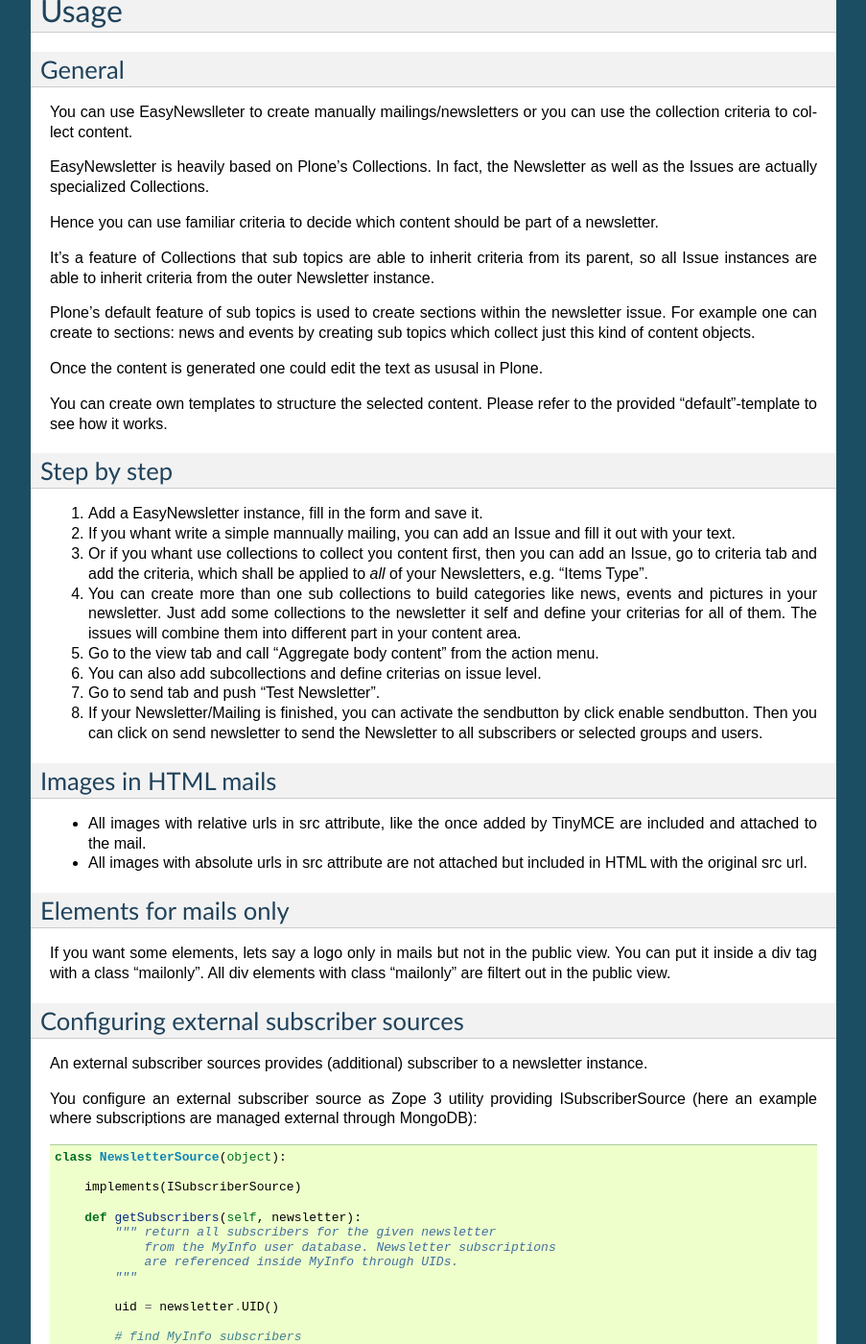
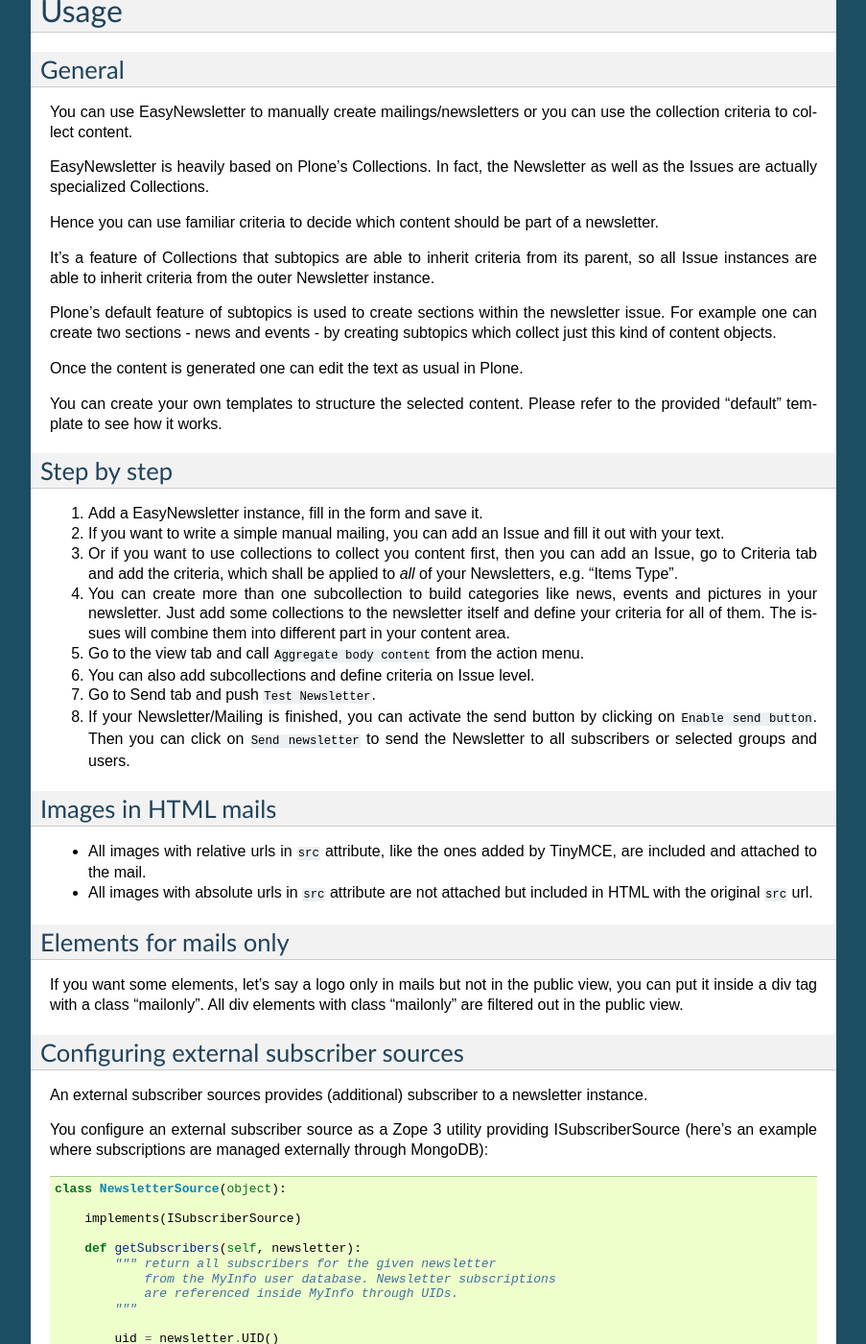
Before and after one commit to collective/Products.EasyNewsletter, a Sphinx documentation site: the page built from docs/source/index.txt, in a window 1280 px wide and 1400 px high, scrolled down 759 px. Shown: the whole window at 96% size, without its empty margins (198-1101 px from the left). Built offline with Sphinx 7.4.7, drawn with Linux system fonts in a browser that asks for light colours; formulas are drawn with MathJax 3; some of the changed text lies outside the part shown.

Commit message:
fixing some typos

```diff
--- a/docs/source/index.txt
+++ b/docs/source/index.txt
@@ -18,7 +18,7 @@
 
     - Support Text and HTML Newsletter (including images)
 
-    - Subscribing / Unsubscribing and can use Plone Members/Groups as receivers (works also with Membrane)
+    - Subscribing / Unsubscribing and can use Plone Members/Groups as receivers (also works with Membrane)
 
     - Variable templates to generate newsletter content
 
@@ -39,20 +39,20 @@
 
     2. Run your buildout script
 
-    3. Restart zope
+    3. Restart Zope
 
     4. Install EasyNewsletter via Plone Management Interface
 
-    5. Add an "Newsletter Subscriber" portlet and enter the path to the
+    5. Add a "Newsletter Subscriber" portlet and enter the path to the
     EasyNewsletter object, e.g.: /portal/newsletter (To this newsletter the
-    subscribers will be added).
+    subscribers will be added)
 
 Usage
 =====
 
 General
 -------
-You can use EasyNewslleter to create manually mailings/newsletters
+You can use EasyNewsletter to manually create mailings/newsletters
 or you can use the collection criteria to collect content.
 
 EasyNewsletter is heavily based on Plone's Collections. In fact, the
@@ -61,62 +61,61 @@
 Hence you can use familiar criteria to decide which content should be part of
 a newsletter.
 
-It's a feature of Collections that sub topics are able to inherit criteria
+It's a feature of Collections that subtopics are able to inherit criteria
 from its parent, so all Issue instances are able to inherit criteria from the
 outer Newsletter instance.
 
-Plone's default feature of sub topics is used to create sections within the
-newsletter issue. For example one can create to sections: news and events by
-creating sub topics which collect just this kind of content objects.
+Plone's default feature of subtopics is used to create sections within the
+newsletter issue. For example one can create two sections - news and events - by
+creating subtopics which collect just this kind of content objects.
 
-Once the content is generated one could edit the text as ususal in Plone.
+Once the content is generated one can edit the text as usual in Plone.
 
-You can create own templates to structure the selected content. Please refer
-to the provided "default"-template to see how it works.
+You can create your own templates to structure the selected content. Please refer
+to the provided "default" template to see how it works.
 
 Step by step
 ------------
 
 1. Add a EasyNewsletter instance, fill in the form and save it.
 
-2. If you whant write a simple mannually mailing, you can add an Issue and fill it out with your text.
+2. If you want to write a simple manual mailing, you can add an Issue and fill it out with your text.
 
-3. Or if you whant use collections to collect you content first, then you can add an Issue,
-   go to criteria tab and add the criteria, which shall be applied to *all* of
+3. Or if you want to use collections to collect you content first, then you can add an Issue,
+   go to Criteria tab and add the criteria, which shall be applied to *all* of
    your Newsletters, e.g. "Items Type".
 
-4. You can create more than one sub collections to build categories like news, events and pictures in your newsletter.
-   Just add some collections to the newsletter it self and define your criterias for all of them.
+4. You can create more than one subcollection to build categories like news, events and pictures in your newsletter.
+   Just add some collections to the newsletter itself and define your criteria for all of them.
    The issues will combine them into different part in your content area.
 
-5. Go to the view tab and call "Aggregate body content" from the action menu.
+5. Go to the view tab and call ``Aggregate body content`` from the action menu.
 
-6. You can also add subcollections and define criterias on issue level.
+6. You can also add subcollections and define criteria on Issue level.
 
-7. Go to send tab and push "Test Newsletter".
+7. Go to Send tab and push ``Test Newsletter``.
 
-8. If your Newsletter/Mailing is finished, you can activate the sendbutton by click enable sendbutton.
-   Then you can click on send newsletter to send the Newsletter to all subscribers or selected groups and users.
+8. If your Newsletter/Mailing is finished, you can activate the send button by clicking on ``Enable send button``.
+   Then you can click on ``Send newsletter`` to send the Newsletter to all subscribers or selected groups and users.
 
 Images in HTML mails
 --------------------
 
-- All images with relative urls in src attribute, like the once added by TinyMCE are included and attached to the mail.
-- All images with absolute urls in src attribute are not attached but included in HTML with the original src url.
+- All images with relative urls in ``src`` attribute, like the ones added by TinyMCE, are included and attached to the mail.
+- All images with absolute urls in ``src`` attribute are not attached but included in HTML with the original ``src`` url.
 
 Elements for mails only
 -----------------------
 
-If you want some elements, lets say a logo only in mails but not in the public view. You can put it inside a div tag with a class "mailonly". All div elements with class "mailonly" are filtert out in the public view.
-
+If you want some elements, let's say a logo only in mails but not in the public view, you can put it inside a div tag with a class "mailonly". All div elements with class "mailonly" are filtered out in the public view.
 
 Configuring external subscriber sources
 ---------------------------------------
 
 An external subscriber sources provides (additional) subscriber to a newsletter instance.
 
-You configure an external subscriber source as Zope 3 utility providing ISubscriberSource
-(here an example where subscriptions are managed external through MongoDB)::
+You configure an external subscriber source as a Zope 3 utility providing ISubscriberSource
+(here's an example where subscriptions are managed externally through MongoDB)::
 
 
     class NewsletterSource(object):
@@ -134,9 +133,8 @@
             # find MyInfo subscribers
             myinfo = getUtility(IMyInfo)
             subscribers = list()
-            for user in myinfo.accounts.find({'data.newsletters' : uid, 'state' : 'active'}):
-                subscribers.append(dict(email=user['email'],
-                                        fullname=user['username']))
+            for user in myinfo.accounts.find({'data.newsletters': uid, 'state': 'active'}):
+                subscribers.append(dict(email=user['email'], fullname=user['username']))
             return subscribers
 
 
@@ -144,7 +142,8 @@
 
     <utility zcml:condition="installed Products.EasyNewsletter"
         name="MyInfo subscribers"
-        factory=".newsletter.NewsletterSource" />
+        factory=".newsletter.NewsletterSource"
+        />
 
 Inside the ``Edit`` view of the instance under the ``External`` tab you should find
 ``MyInfo subscribers`` under the option ``External subscriber source``.
@@ -153,7 +152,7 @@
 Allowed placeholders
 ====================
 
-The following placeholder can be used in the header, body and footer of issues:
+The following placeholder can be used in the header, body and footer of Issues:
 
 * ``[[SUBSCRIBER_SALUTATION]]``
 * ``[[UNSUBSCRIBE]]``
```
Also changed, not shown: other parts of docs/source/index.txt (+1 -1 lines).
